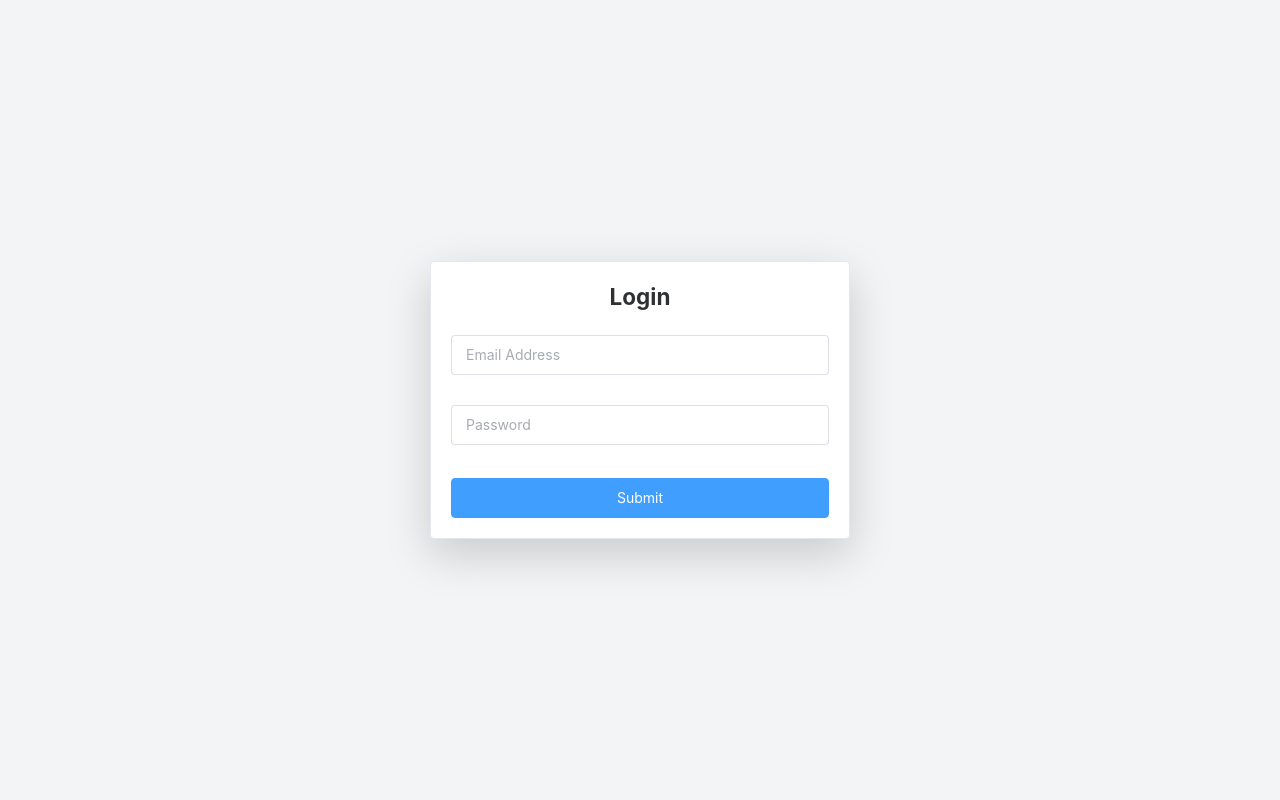
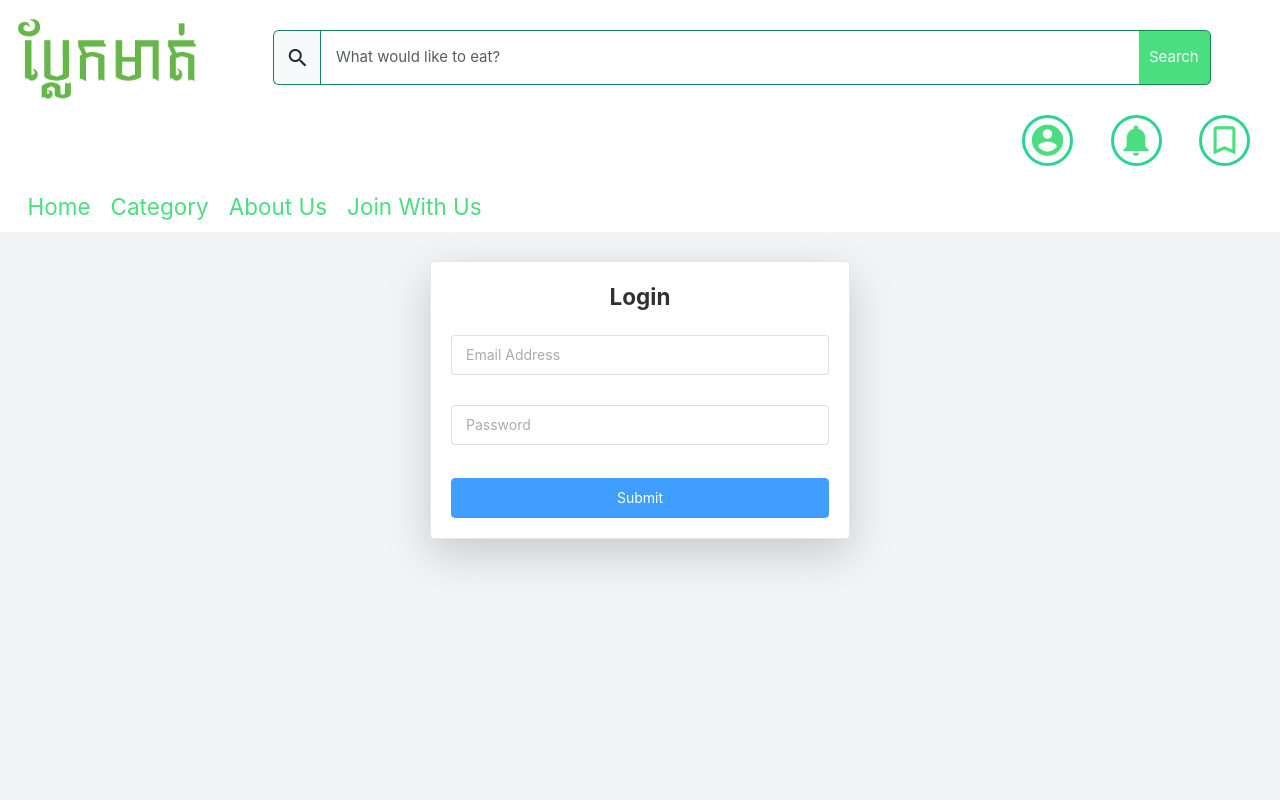
Before and after one commit to Phanit-Chea/g8_blaek_mot, a Vue app in the folder frontend/: page /login in a window 1280 px wide. Shown: the top 800 px of the page. Built offline with nearby package versions, Linux system fonts and the light colour scheme; no server answers; a web font is replaced by a local one; what vue-simple-acl would draw is missing.

Commit message:
[fix] change navbar and footer to put in app file #GBM-12

```diff
--- a/frontend/src/App.vue
+++ b/frontend/src/App.vue
@@ -2,4 +2,17 @@
 
 <template>
   <RouterView />
+  <NavbarView></NavbarView>
+  <FooterView></FooterView>
 </template>
+<script>
+import NavbarView from "./views/Web/Navbar/NavbarView.vue"
+import FooterView from "./views/Web/Footer/FooterView.vue"
+
+export default {
+  components: {
+    NavbarView,
+    FooterView,
+  },
+}
+</script>
--- a/frontend/src/views/Web/HomeView.vue
+++ b/frontend/src/views/Web/HomeView.vue
@@ -1,6 +1,5 @@
 <template>
   <div class="container h-100">
-    <NavbarView></NavbarView>
     <main class="container" style="margin-top: 14%">
       <div class="containerTop">
         <img
@@ -526,17 +525,5 @@
         </div>
       </div>
     </main>
-    <FooterView></FooterView>
   </div>
 </template>
-
-<script>
-import NavbarView from './Navbar/NavbarView.vue'
-import FooterView from './Footer/FooterView.vue'
-export default {
-  components: {
-    NavbarView,
-    FooterView,
-  }
-}
-</script>
--- a/frontend/src/views/Web/Navbar/NavbarView.vue
+++ b/frontend/src/views/Web/Navbar/NavbarView.vue
@@ -52,11 +52,11 @@
       </a>
     </div>
     <div class="navPages row text-warning mt-3">
-      <div class="col d-flex" style="gap: 20px; margin-left: 20px">
-        <a href="#" class="text-green text-decoration-none nav-link">Home</a>
-        <a href="#" class="text-green text-decoration-none nav-link">Category</a>
-        <a href="#" class="text-green text-decoration-none nav-link">About Us</a>
-        <a href="#" class="text-green text-decoration-none nav-link">Join With Us</a>
+      <div class="col d-flex" style="gap: 20px; margin-left: 20px;">
+        <a href="#" class="text-green fs-4 text-decoration-none nav-link">Home</a>
+        <a href="#" class="text-green fs-4 text-decoration-none nav-link">Category</a>
+        <a href="#" class="text-green fs-4 text-decoration-none nav-link">About Us</a>
+        <a href="#" class="text-green fs-4 text-decoration-none nav-link">Join With Us</a>
       </div>
     </div>
   </nav>
```
